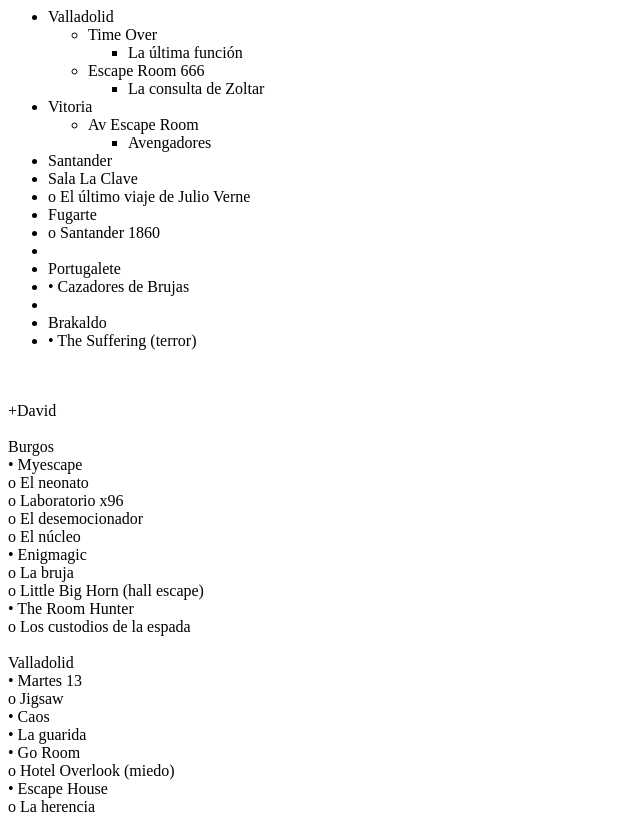
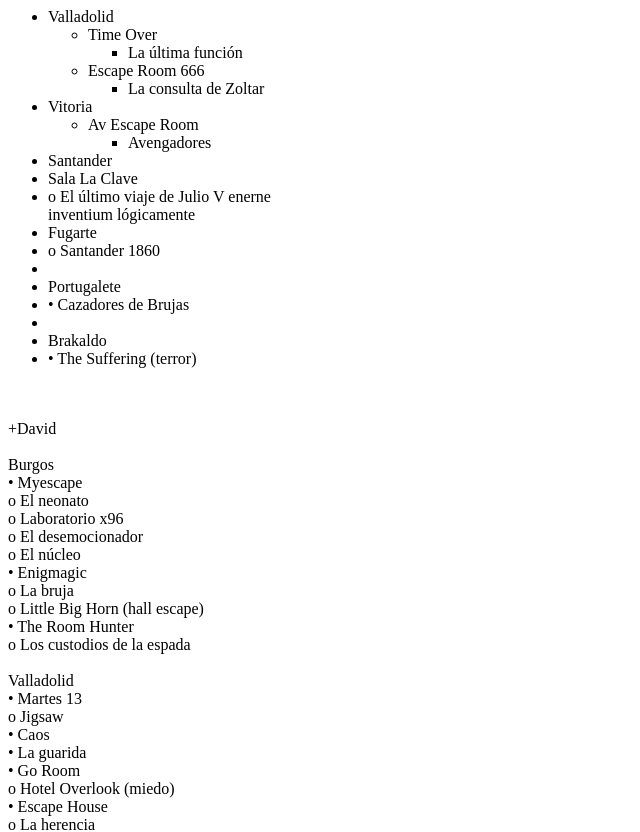
Before and after one commit to Serux/serux.github.io, a plain HTML site: page index.html in a window 1280 px wide. Shown: the top 832 px of the page, without its empty margins (0-640 px from the left). Drawn offline with Linux system fonts and the light colour scheme.

Commit message:
santander

```diff
--- a/index.html
+++ b/index.html
@@ -27,7 +27,10 @@
 
   <li>Santander<br></li>
     <li>Sala La Clave<br></li>
-    <li>  o	El último viaje de Julio Verne<br></li>
+    <li>  o	El último viaje de Julio V enerne<br></li
+daemonium
+>
+inventium lógicamente
     <li>Fugarte<br></li>
     <li>  o	Santander 1860<br></li>
     <li>  <br></li>
```
